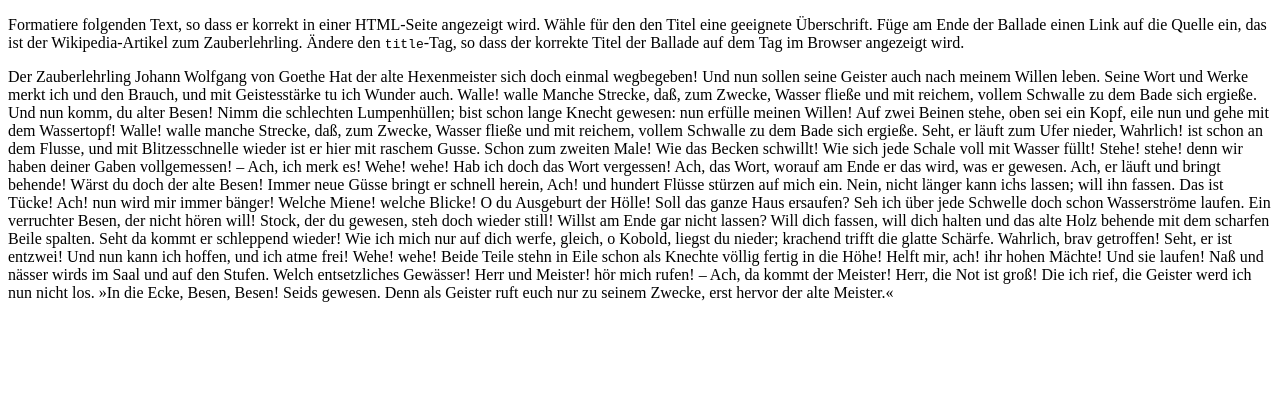
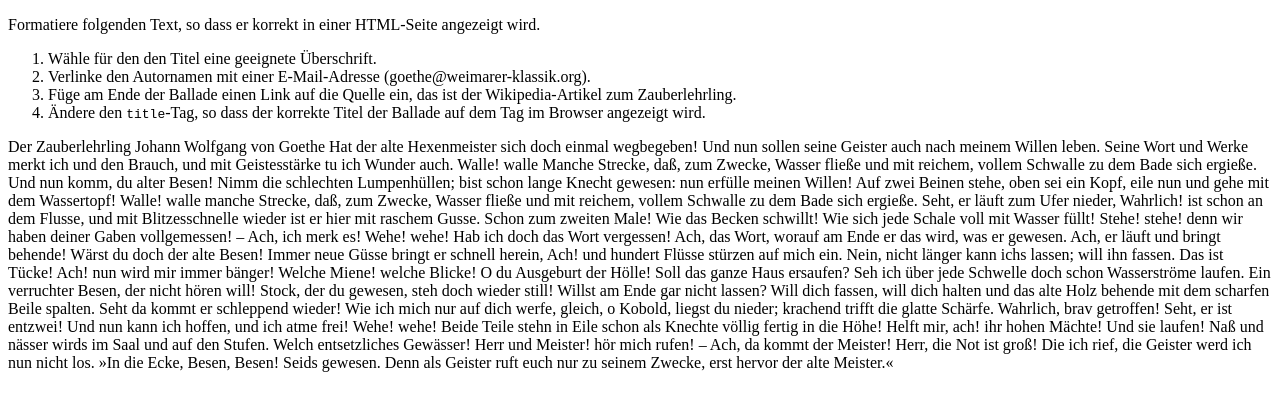
Before and after one commit to paintdog/HTML-CSS, a plain HTML site: page 01 Einfache Texte/index.html in a window 1280 px wide. Drawn offline with Linux system fonts and the light colour scheme.

Commit message:
Detailverbesserung

```diff
--- a/01 Einfache Texte/index.html
+++ b/01 Einfache Texte/index.html
@@ -6,7 +6,13 @@
     <title>Titel</title>
   </head>
   <body>
-      <p>Formatiere folgenden Text, so dass er korrekt in einer HTML-Seite angezeigt wird. Wähle für den den Titel eine geeignete Überschrift. Füge am Ende der Ballade einen Link auf die Quelle ein, das ist der Wikipedia-Artikel zum Zauberlehrling. Ändere den <tt>title</tt>-Tag, so dass der korrekte Titel der Ballade auf dem Tag im Browser angezeigt wird.</p>
+      <p>Formatiere folgenden Text, so dass er korrekt in einer HTML-Seite angezeigt wird.</p>
+      <ol>
+      <li>Wähle für den den Titel eine geeignete Überschrift.</li>
+      <li>Verlinke den Autornamen mit einer E-Mail-Adresse (goethe@weimarer-klassik.org).</li>
+      <li>Füge am Ende der Ballade einen Link auf die Quelle ein, das ist der Wikipedia-Artikel zum Zauberlehrling.</li>
+      <li>Ändere den <tt>title</tt>-Tag, so dass der korrekte Titel der Ballade auf dem Tag im Browser angezeigt wird.</li>
+      </ol>
 
 Der Zauberlehrling
 
```
